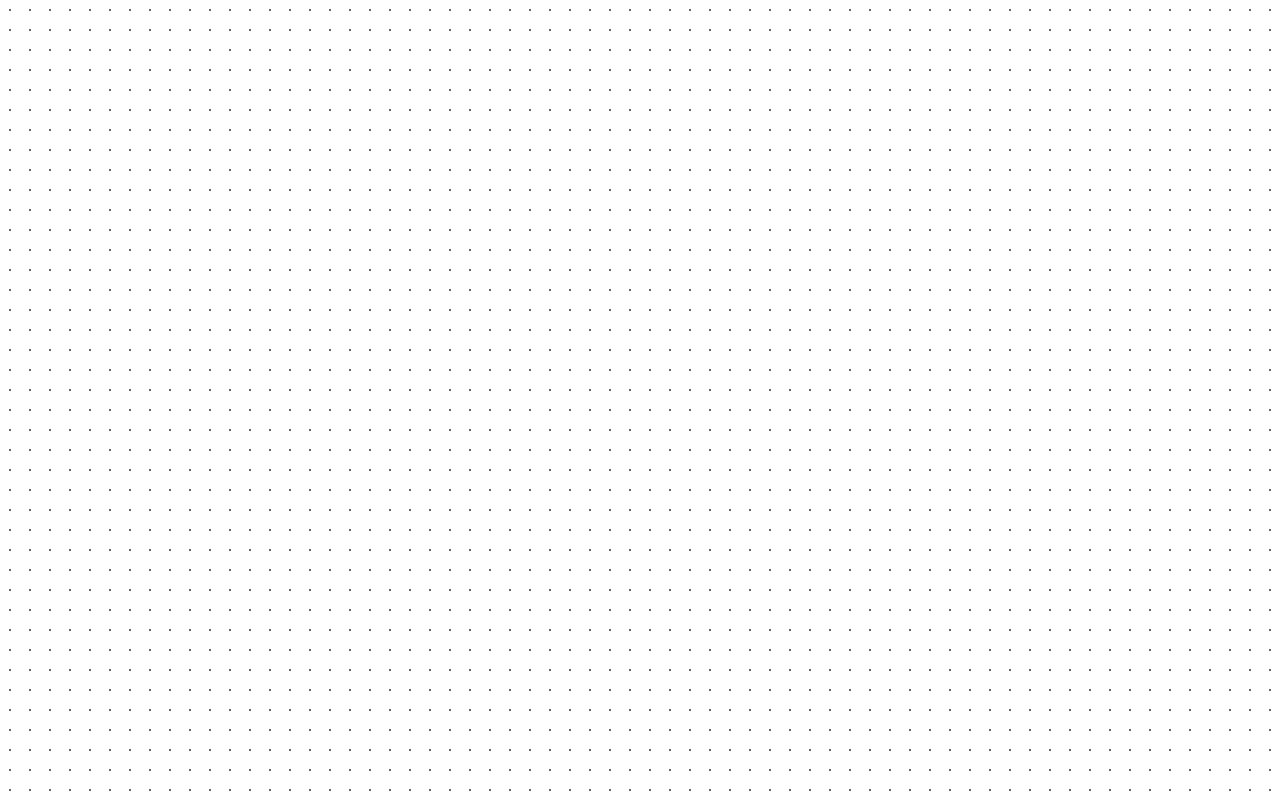
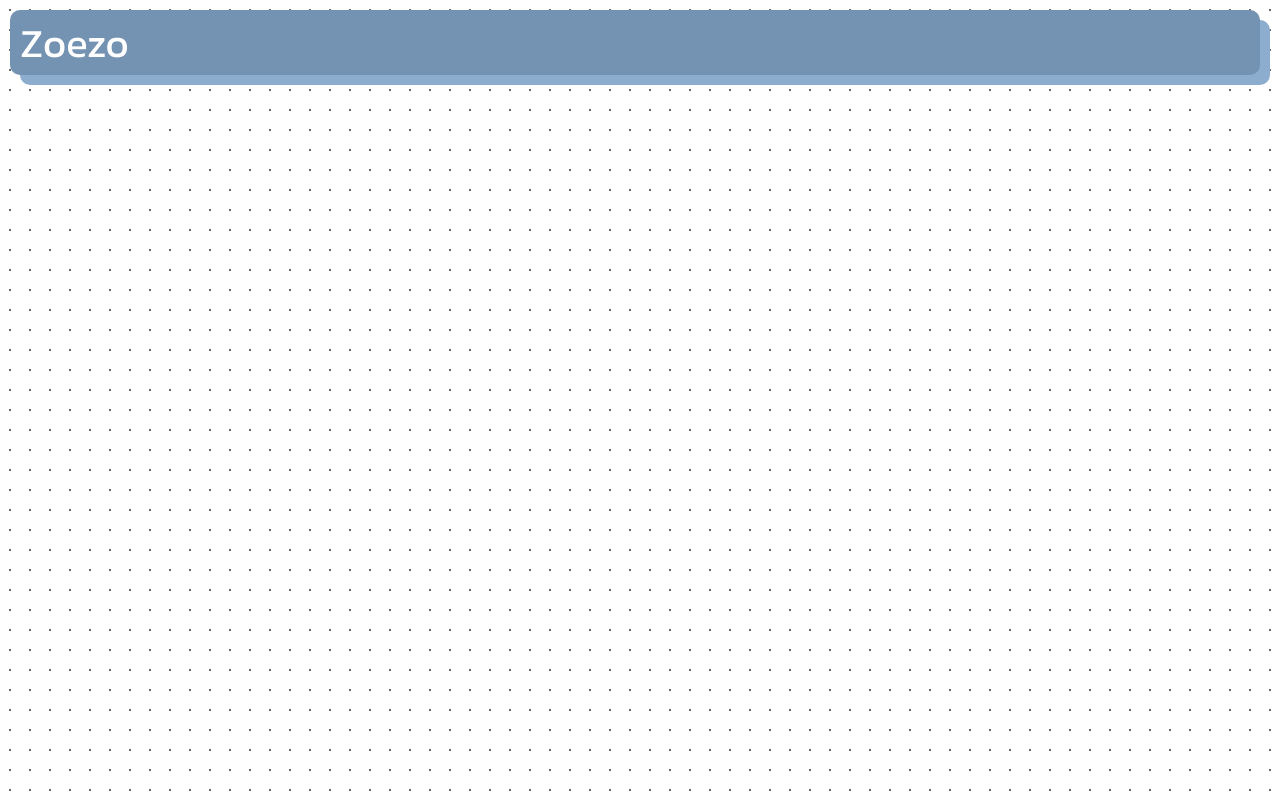
Before and after one commit to MsZoezo/portfolio, a Next.js app: page / in a window 1280 px wide. Built offline with nearby package versions, Linux system fonts and the light colour scheme.

Commit message:
Navigation

```diff
--- /dev/null
+++ b/components/navigation/navigation.js
@@ -0,0 +1,14 @@
+import styles from "./navigation.module.css";
+import Link from "next/link";
+
+export default function Navigation({ href, button }) {
+
+    return (
+        <div className={styles.navigationBackground}>
+            <nav className={styles.navigation + " card"}>
+                <Link href={href}><a className={styles.logo}>Zoezo</a></Link>
+                <div className={styles.button}>{button}</div>
+            </nav>
+        </div>
+    );
+}
--- /dev/null
+++ b/components/navigation/navigation.module.css
@@ -0,0 +1,36 @@
+.navigationBackground {
+    z-index: 999;
+
+    position: sticky;
+    top: 0;
+
+    width: 100vw;
+    height: 8.5rem;
+    padding: 1rem 2rem 1rem 1rem;
+
+    background-color: white;
+    background-image: url('/images/bg.svg');
+
+    display: flex;
+    justify-content: center;
+}
+
+.navigation {
+    width: 100%;
+    height: 100%;
+
+    display: flex;
+    align-items: center;
+}
+
+.logo {
+    font-size: 40px;
+
+    margin: 0 1rem;
+
+    color: white;
+}
+
+.button {
+    margin-left: auto;
+}
--- a/pages/index.js
+++ b/pages/index.js
@@ -1,4 +1,5 @@
 import Head from 'next/head'
+import Navigation from '../components/navigation/navigation'
 
 export default function Home() {
   return (
@@ -8,6 +9,8 @@ export default function Home() {
         <meta name="description" content="Zoey Bosman's portfolio" />
         <link rel="icon" href="/favicon.ico" />
       </Head>
+
+      <Navigation href="#"/>
     </>
   )
 }
```
